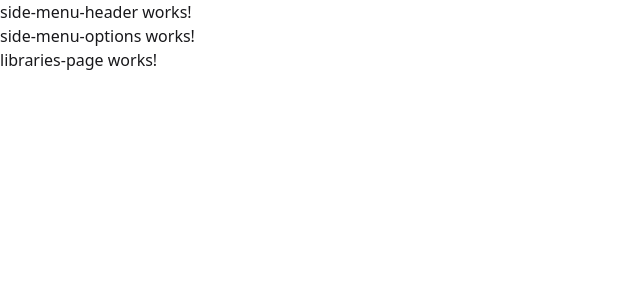
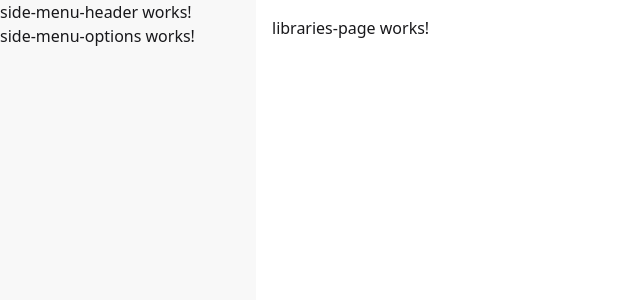
Before and after one commit to biorubenfs/bibliopolis-front, an Angular app: page /dashboard/libraries in a window 1280 px wide. Shown: the top 300 px of the page, without its empty margins (0-640 px from the left). Built offline with nearby package versions, Linux system fonts and the light colour scheme.

Commit message:
wip: display dashboard component in row

```diff
--- a/src/app/layouts/dashboard/dashboard.component.html
+++ b/src/app/layouts/dashboard/dashboard.component.html
@@ -1,3 +1,6 @@
-<app-side-menu></app-side-menu>
-
-<router-outlet></router-outlet>
+<div class="flex flex-row h-screen">
+  <app-side-menu class="w-64 bg-base-200"></app-side-menu>
+  <div class="flex-1 p-4 overflow-auto">
+    <router-outlet></router-outlet>
+  </div>
+</div>
```
